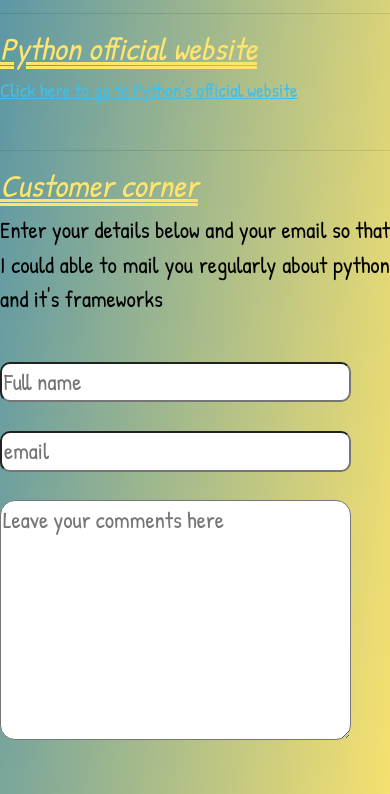
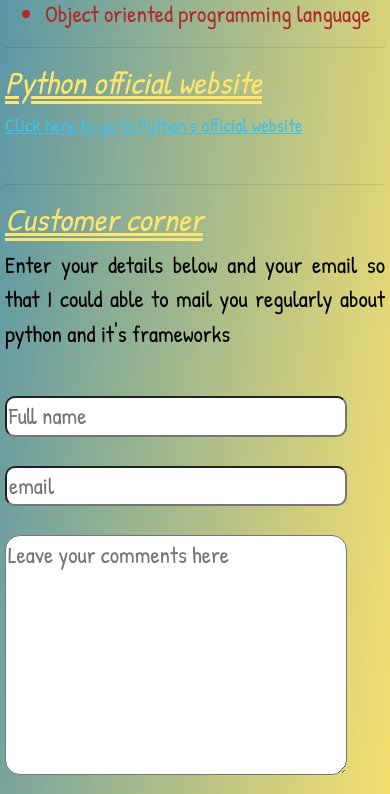
Before and after one commit to Jerin-004/Python_WebSite_HTML-CSS, a website: page public/index.html in a window 390 px wide. Shown: the part 2376-3170 px from the top of the page. Drawn offline with nearby package versions, Linux system fonts and the light colour scheme; some packages are replaced by stand-ins of ours.

Commit message:
layout update 2

```diff
--- a/public/CSS/style.css
+++ b/public/CSS/style.css
@@ -26,7 +26,20 @@
 
 }
 
+#main-container {
+    /* margin-left: -20px; */
+    margin-right: 80px;
+    margin-left: 80px;
+}
 
+@media screen and (max-width: 873px) {
+    #main-container {
+        margin-right: 5px;
+        margin-left: 5px;
+
+    }
+
+}
 
 p{
     /* font-size: 17px; */
@@ -117,7 +130,7 @@
     /* text-align: center; */
 }
 
-@media screen and (max-width: 746px) {
+@media screen and (max-width: 813px) {
     .name-box {
         width: 280px;
     }
@@ -132,7 +145,7 @@
 
 }
 
-@media screen and (max-width: 504px) {
+@media screen and (max-width: 573px) {
 
     .textbox {
         width: 90%;
--- a/public/index.html
+++ b/public/index.html
@@ -33,6 +33,7 @@
     <body>
         <img  id="python-logo" src="images/python-qhd-1600x900.jpg" alt="Python_logo">
 
+
             <div class="links-container">
                 <a class="links" href="=1" target="_blank">Home</a>
                 <a class="links" href="https://wiki.python.org/moin/WebFrameworks" target="_blank">Frame Works</a>
@@ -40,6 +41,7 @@
                 <a class="links" href="https://www.softwaretestinghelp.com/python-ide-code-editors/" target="_blank">IDLEs and Code-editors</a>
             </div>
 
+        <div id="main-container">
             <br/>
             <h1 class="title"><span class="header-style"><i>Welcome to Python's official fan page</i></span></h1>
             <!-- <img class="python-logo" src="D:/【JERIN】/PICS/python pic.png" alt="Python logo"> -->
@@ -102,6 +104,8 @@
                 <button id="my-form-button" type="submit" class="submit-button">Submit</button>
                 <p id="status"></p>
             </form>
+
+        </div>
 
         <footer>
             <p style="text-align: center; background:rgb(202, 201, 135); text-decoration:underline; font-size: 1.4em;">If you have any queries please contact the email below: </p>
```
Lines whose indentation alone changed are shown as unchanged.
